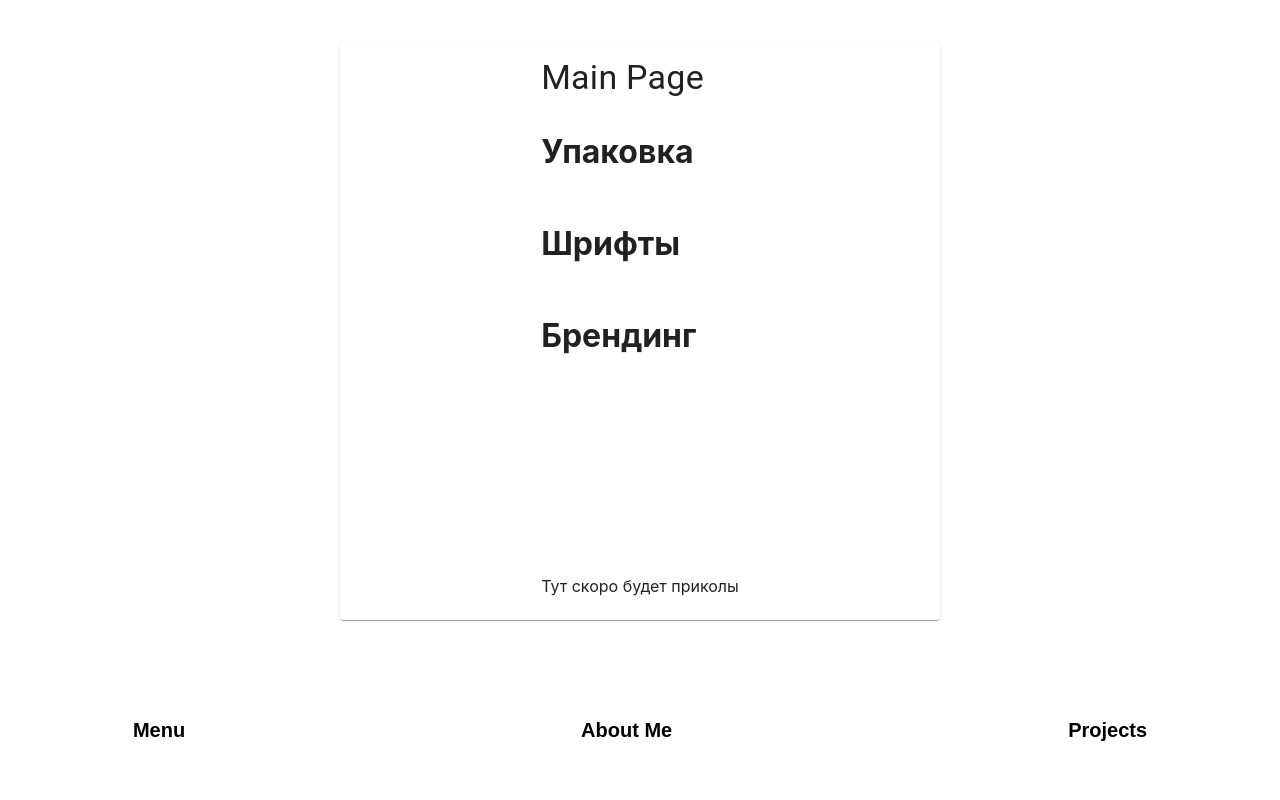
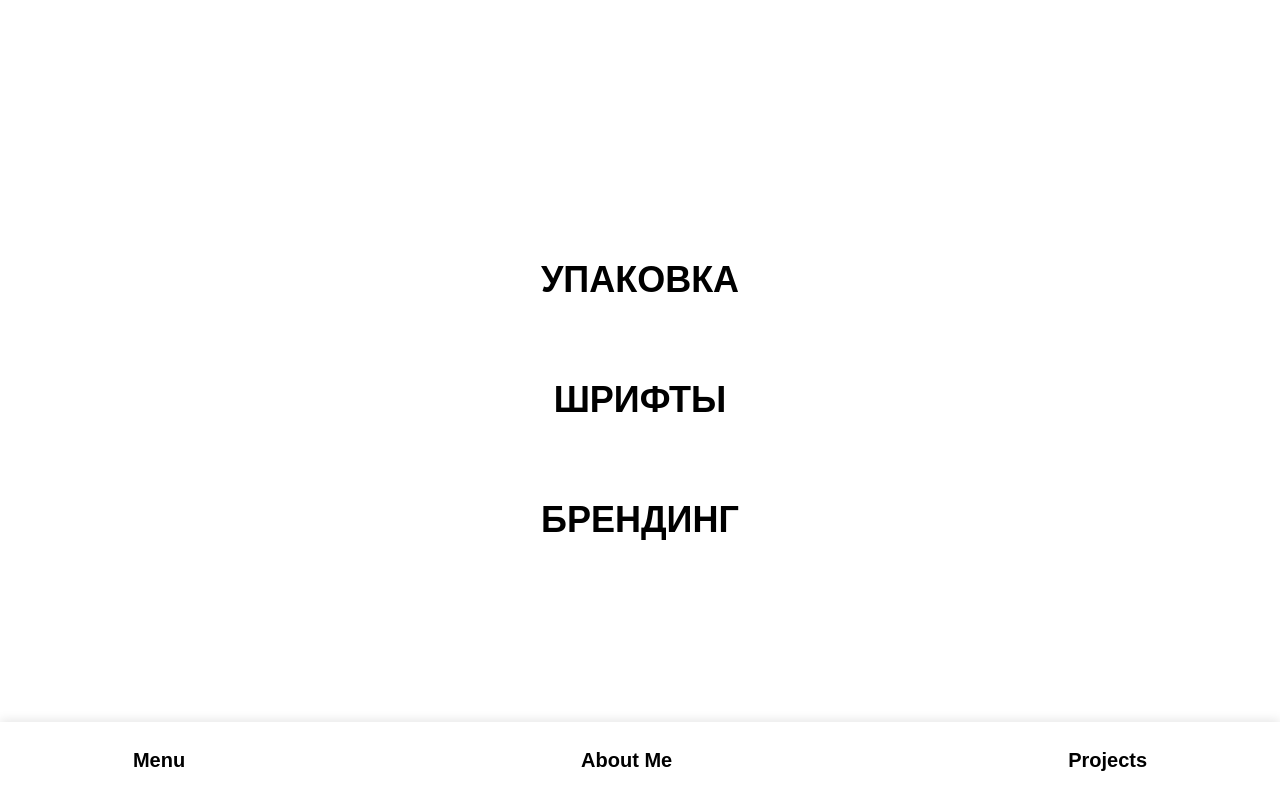
Before and after one commit to dzmitryvol4/KateProd, a React (Create React App) app in the folder portfolio/: page / in a window 1280 px wide. Built offline with nearby package versions, Linux system fonts and the light colour scheme.

Commit message:
added menuCategoryList

```diff
--- a/portfolio/src/components/mainPage.component.tsx
+++ b/portfolio/src/components/mainPage.component.tsx
@@ -1,25 +1,20 @@
 import React from 'react';
-import { Box, Card, CardContent, Typography } from '@mui/material';
 import { MenuContainer } from './menuContainer';
 import MenuCategoryListComponent from './menuCategoryList.component';
 import '../styles/mainPage.css';
 
-// Уже функциональный компонент — всё правильно!
-const MainPageComponent: React.FC = () => {
+const MainPageComponent = () => {
   return (
-    <div className="background">
-      <Box className="Box">
-        <Card className="Card">
-          <CardContent>
-            <Typography variant="h4" gutterBottom>
-              Main Page
-            </Typography>
-            <MenuCategoryListComponent/>
-              Тут скоро будет приколы
-          </CardContent>
-        </Card>
-      </Box>
-      <MenuContainer />
+    <div className="main-page-layout">
+      {/* Центральный блок с меню категорий */}
+      <div className="category-list-center">
+        <MenuCategoryListComponent />
+      </div>
+
+      {/* Меню внизу страницы */}
+      <footer className="menu-container-bottom">
+        <MenuContainer />
+      </footer>
     </div>
   );
 };
--- a/portfolio/src/components/menuCategoryList.component.tsx
+++ b/portfolio/src/components/menuCategoryList.component.tsx
@@ -1,15 +1,15 @@
-import React, {useState} from 'react';
-import '../styles/menuCategoryList.css'
+import React, { useState } from 'react';
+import '../styles/menuCategoryList.css';
 
 const categories = [
-    {id: 1, name: 'Упаковка', image: '/assets/panky/p1.jpg'},
-    {id: 2, name: 'Шрифты', image: '/assets/fonts/f1.jpg'},
-    {id: 3, name: 'Брендинг', image: '/assets/albus/a1.jpg'},
-
-    ]
+    { id: 1, name: 'УПАКОВКА', image: '/assets/panky/p1.jpg' },
+    { id: 2, name: 'ШРИФТЫ', image: '/assets/fonts/f1.jpg' },
+    { id: 3, name: 'БРЕНДИНГ', image: '/assets/albus/a1.jpg' },
+];
 
 const MenuCategoryListComponent = () => {
-    const [hoveredCategory, setHoveredCategory] = useState<string | null>(null) ;
+    const [hoveredCategory, setHoveredCategory] = useState<string | null>(null);
+
     return (
         <div className="menu-category-list-container">
             <div className="menu-category-list">
@@ -18,29 +18,19 @@ const MenuCategoryListComponent = () => {
                         key={category.id}
                         className="menu-category-item"
                         onMouseEnter={() => setHoveredCategory(category.image)}
-                 onMouseLeave={() => setHoveredCategory(null)}><h1>{category.name}</h1></div>
+                        onMouseLeave={() => setHoveredCategory(null)}
+                        style={
+                            hoveredCategory === category.image
+                                ? { '--preview-image': `url(${category.image})` } as React.CSSProperties
+                                : {}
+                        }
+                    >
+                        <h1>{category.name}</h1>
+                    </div>
                 ))}
-        </div>
-
-
-        <div className="menu-category-preview">
-            {hoveredCategory &&
-            <img
-            src={hoveredCategory}
-            alt="Preview"
-            loading="lazy"
-            style={{
-                width: '150px',
-                height: '100px',
-                objectFit: 'cover',
-                borderRadius: '12px',
-                boxShadow: '0 4px 12px rgba(0,0,0,0.1)',
-                }}
-            />
-            }
             </div>
         </div>
     );
-    }
+};
 
 export default MenuCategoryListComponent;
--- a/portfolio/src/styles/mainPage.css
+++ b/portfolio/src/styles/mainPage.css
@@ -1,26 +1,30 @@
-.background{
-    height: 100vh;
+.main-page-layout {
+    min-height: 100vh;
     display: flex;
-    justify-content: center;
-    flex-direction: row;
-    flex-wrap: wrap;
-    align-items: center;
+    flex-direction: column;
+    justify-content: center; /* Центрируем по вертикали */
+    align-items: center; /* Центрируем по горизонтали */
+    padding: 20px;
+    box-sizing: border-box;
+    position: relative;
 }
 
-.Box{
+.category-list-center {
+    flex: 1;
     display: flex;
+    flex-direction: column;
     justify-content: center;
-    flex-direction: row;
-    flex-wrap: wrap;
     align-items: center;
-    height: auto;
     width: 100%;
 }
 
-.Card{
-    width: 600px;
-    display: flex;
-    justify-content: center;
-    max-width: 600px;
-    max-height: 600px;
+.menu-container-bottom {
+    position: fixed;
+    bottom: 0;
+    left: 0;
+    width: 100%;
+    background: white;
+    box-shadow: 0 -2px 10px rgba(0, 0, 0, 0.1);
+    z-index: 1000;
+    padding: 10px 0;
 }
--- a/portfolio/src/styles/menuCategoryList.css
+++ b/portfolio/src/styles/menuCategoryList.css
@@ -1,28 +1,85 @@
-.menu-category-container {
+.menu-category-list-container {
     display: flex;
-    flexDirection: row-reverse;
-    justifyContent: space-between;
+    flex-direction: column;
+    font-family: Arial, sans-serif;
+    position: relative;
+    width: 100%;
+    max-width: 100vh;
+    margin: 0 auto;
+    gap: 20px; /* Отступ между элементами */
+    padding: 20px 0;
 }
 
 .menu-category-list {
     display: flex;
     flex-direction: column;
-    gap: 10px;
+    gap: 20px; /* Отступы между пунктами */
 }
 
 .menu-category-item {
     cursor: pointer;
-    transition: color 0.3s ease;
+    position: relative;
+    width: 100%;
+    height: 100px;
+    display: flex;
+    align-items: center;
+    justify-content: center;
+    z-index: 1;
 }
 
-.menu-category-item:hover {
-    color: #007acc;
+.menu-category-item h1 {
+    margin: 0;
+    font-size: clamp(18px, 4vw, 36px);
+    color: #000;
+    position: relative;
+    z-index: 2;
+    white-space: nowrap;
+    text-overflow: ellipsis;
+    overflow: hidden;
+    pointer-events: none;
 }
 
-.menu-category-preview {
-    flex: 1;
-    display: flex;
-    justify-content: center;
-    align-items: center;
-    min-height: 200px;
+/* Чёрная полоса — на всю ширину экрана */
+.menu-category-item::before {
+    content: '';
+    position: absolute;
+    top: 0;
+    left: 50%;
+    transform: translateX(-50%); /* Центрируем по горизонтали относительно экрана */
+    width: 100vw; /* На всю ширину экрана */
+    height: 100%;
+    background-color: #000;
+    opacity: 0;
+    z-index: -1; /* За текстом, но под изображением */
 }
+
+.menu-category-item:hover::before {
+    opacity: 1;
+}
+
+.menu-category-item:hover h1 {
+    color: #fff;
+}
+
+/* Изображение 200x200 — в левой четверти экранной полосы */
+.menu-category-item::after {
+    content: '';
+    position: absolute;
+    top: 50%;
+/*    left: calc(10vw + 25% * 100vw / 6); *//* Левая четверть от полосы в 100vw */
+/*    *//* Упрощаем: left = 25% от ширины экрана */
+    left: 5vw;
+    transform: translate(-50%, -50%);
+    width: 300px;
+    height: 300px;
+    background-image: var(--preview-image);
+    background-size: cover;
+    background-position: center;
+    opacity: 0;
+    pointer-events: none;
+    z-index: 2; /* Поверх полосы */
+}
+
+.menu-category-item:hover::after {
+    opacity: 1;
+}
```
Lines whose indentation alone changed are shown as unchanged.
